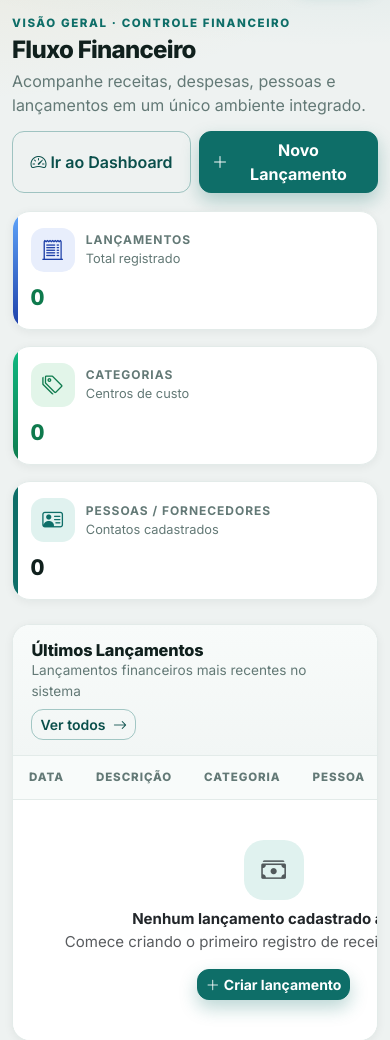
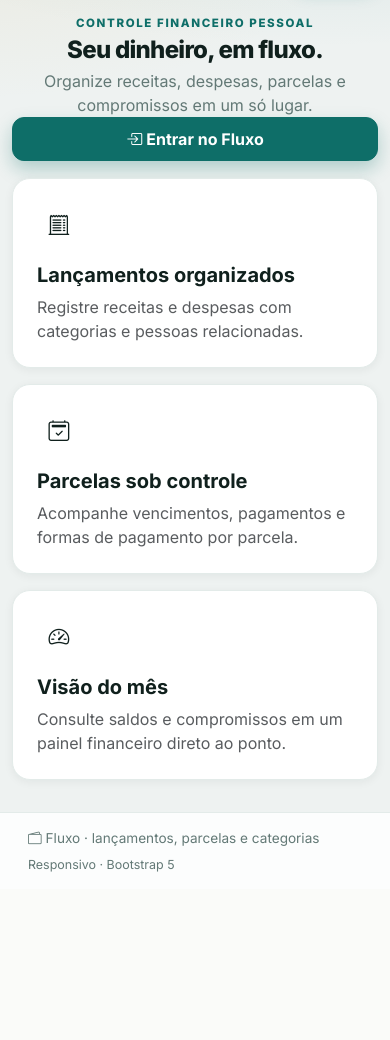
Before and after one commit to rafaelzottesso/naes2026, a Django app: page / in a window 390 px wide. Shown: the part 65-1105 px from the top of the page. After the commit the page ends 937 px from the top, so only its background shows below. Run offline with Django 5.2, Linux system fonts and the light colour scheme; some libraries are stand-ins or nearby versions.

Commit message:
feat(website): adicione início público e menus por perfil
Renderiza conteúdo público na rota index para visitantes.
Condiciona os menus desktop e mobile à autenticação no template base.
Ajusta o botão lateral Entrar e cobre os dois menus em website.tests.

```diff
--- a/financeiro/templates/financeiro/base.html
+++ b/financeiro/templates/financeiro/base.html
@@ -29,6 +29,7 @@
         <i class="bi bi-house"></i>
         <span>Início</span>
       </a>
+      {% if request.user.is_authenticated %}
       <a class="fin-link {% if request.resolver_match.url_name == 'financeiro-dashboard' %}active{% endif %}" href="{% url 'financeiro-dashboard' %}">
         <i class="bi bi-speedometer2"></i>
         <span>Dashboard</span>
@@ -49,6 +50,12 @@
         <i class="bi bi-credit-card"></i>
         <span>Formas de pagamento</span>
       </a>
+      {% else %}
+      <a class="fin-link {% if request.resolver_match.url_name == 'login' %}active{% endif %}" href="{% url 'login' %}">
+        <i class="bi bi-box-arrow-in-right"></i>
+        <span>Entrar</span>
+      </a>
+      {% endif %}
     </nav>
 
     {% if request.user.is_authenticated %}
@@ -112,6 +119,7 @@
         <a class="fin-link {% if request.resolver_match.url_name == 'index' %}active{% endif %}" href="{% url 'index' %}">
           <i class="bi bi-house"></i><span>Início</span>
         </a>
+        {% if request.user.is_authenticated %}
         <a class="fin-link {% if request.resolver_match.url_name == 'financeiro-dashboard' %}active{% endif %}" href="{% url 'financeiro-dashboard' %}">
           <i class="bi bi-speedometer2"></i><span>Dashboard</span>
         </a>
@@ -127,6 +135,11 @@
         <a class="fin-link {% if 'forma-pagamento' in request.resolver_match.url_name and 'create' not in request.resolver_match.url_name %}active{% endif %}" href="{% url 'forma-pagamento-list' %}">
           <i class="bi bi-credit-card"></i><span>Formas de pagamento</span>
         </a>
+        {% else %}
+        <a class="fin-link {% if request.resolver_match.url_name == 'login' %}active{% endif %}" href="{% url 'login' %}">
+          <i class="bi bi-box-arrow-in-right"></i><span>Entrar</span>
+        </a>
+        {% endif %}
       </nav>
 
       {% if request.user.is_authenticated %}
--- a/static/css/financeiro.css
+++ b/static/css/financeiro.css
@@ -141,6 +141,8 @@ body.fin-body {
   border: 1px dashed rgba(255,255,255,0.3);
   box-shadow: none;
 }
+.fin-cta-ghost:hover { color: #fff; }
+.fin-user-card > .fin-cta-ghost { width: 100%; }
 
 .fin-side-spacer { flex: 1; min-height: 1rem; }
 
--- a/website/templates/website/index.html
+++ b/website/templates/website/index.html
@@ -9,6 +9,7 @@
 {% endblock %}
 
 {% block content %}
+{% if request.user.is_authenticated %}
 <div class="fin-page-head">
   <div>
     <div class="fin-eyebrow">Visão Geral · Controle Financeiro</div>
@@ -191,4 +192,42 @@
     </div>
   </div>
 </div>
+{% else %}
+<div class="fin-page-head justify-content-center text-center">
+  <div class="w-100">
+    <div class="fin-eyebrow">Controle financeiro pessoal</div>
+    <h1>Seu dinheiro, em fluxo.</h1>
+    <p>Organize receitas, despesas, parcelas e compromissos em um só lugar.</p>
+    <div class="fin-head-actions justify-content-center">
+      <a href="{% url 'login' %}" class="btn btn-primary">
+        <i class="bi bi-box-arrow-in-right me-1"></i>Entrar no Fluxo
+      </a>
+    </div>
+  </div>
+</div>
+
+<div class="row g-3">
+  <div class="col-12 col-md-4">
+    <div class="fin-panel h-100 p-4">
+      <span class="fin-kpi-icon mb-3"><i class="bi bi-receipt-cutoff"></i></span>
+      <h2 class="h5 fw-bold">Lançamentos organizados</h2>
+      <p class="text-muted mb-0">Registre receitas e despesas com categorias e pessoas relacionadas.</p>
+    </div>
+  </div>
+  <div class="col-12 col-md-4">
+    <div class="fin-panel h-100 p-4">
+      <span class="fin-kpi-icon mb-3"><i class="bi bi-calendar2-check"></i></span>
+      <h2 class="h5 fw-bold">Parcelas sob controle</h2>
+      <p class="text-muted mb-0">Acompanhe vencimentos, pagamentos e formas de pagamento por parcela.</p>
+    </div>
+  </div>
+  <div class="col-12 col-md-4">
+    <div class="fin-panel h-100 p-4">
+      <span class="fin-kpi-icon mb-3"><i class="bi bi-speedometer2"></i></span>
+      <h2 class="h5 fw-bold">Visão do mês</h2>
+      <p class="text-muted mb-0">Consulte saldos e compromissos em um painel financeiro direto ao ponto.</p>
+    </div>
+  </div>
+</div>
+{% endif %}
 {% endblock %}
```
Also changed, not shown: website/tests.py (+20 -1 lines).
